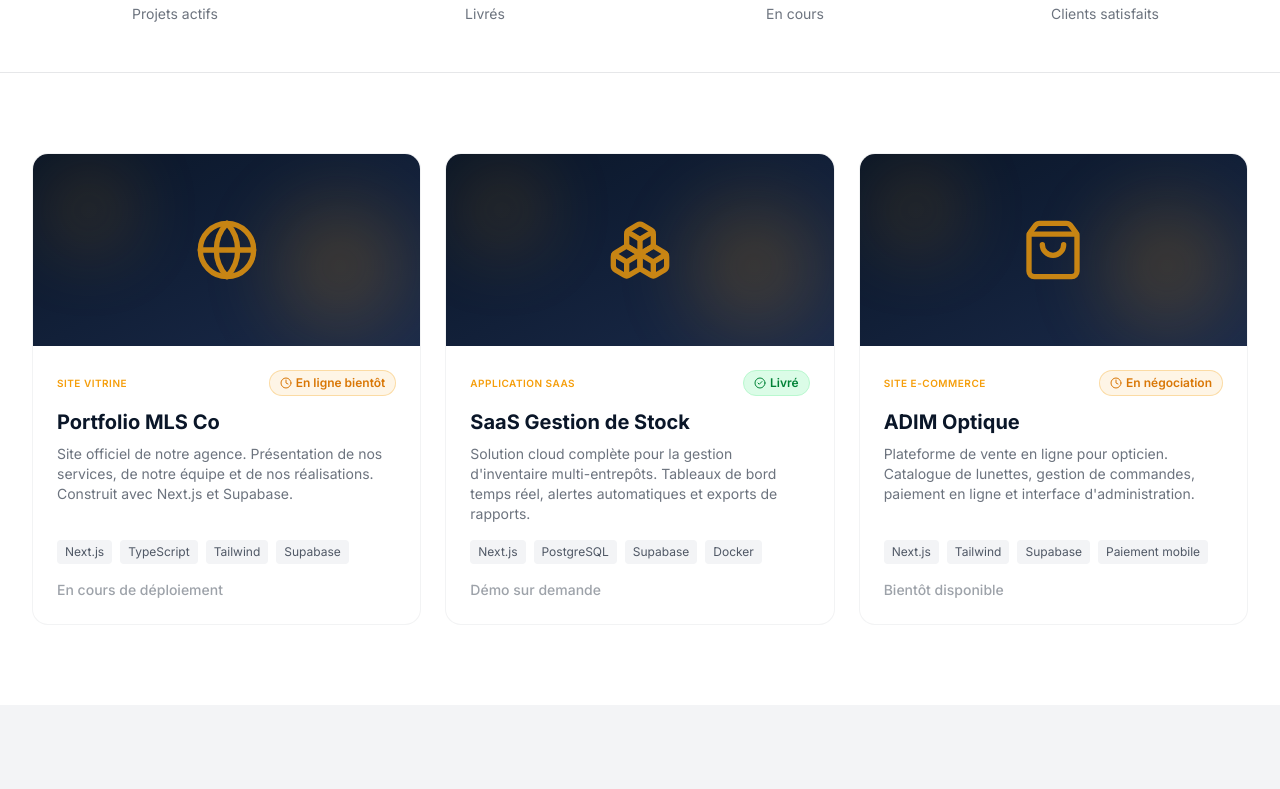
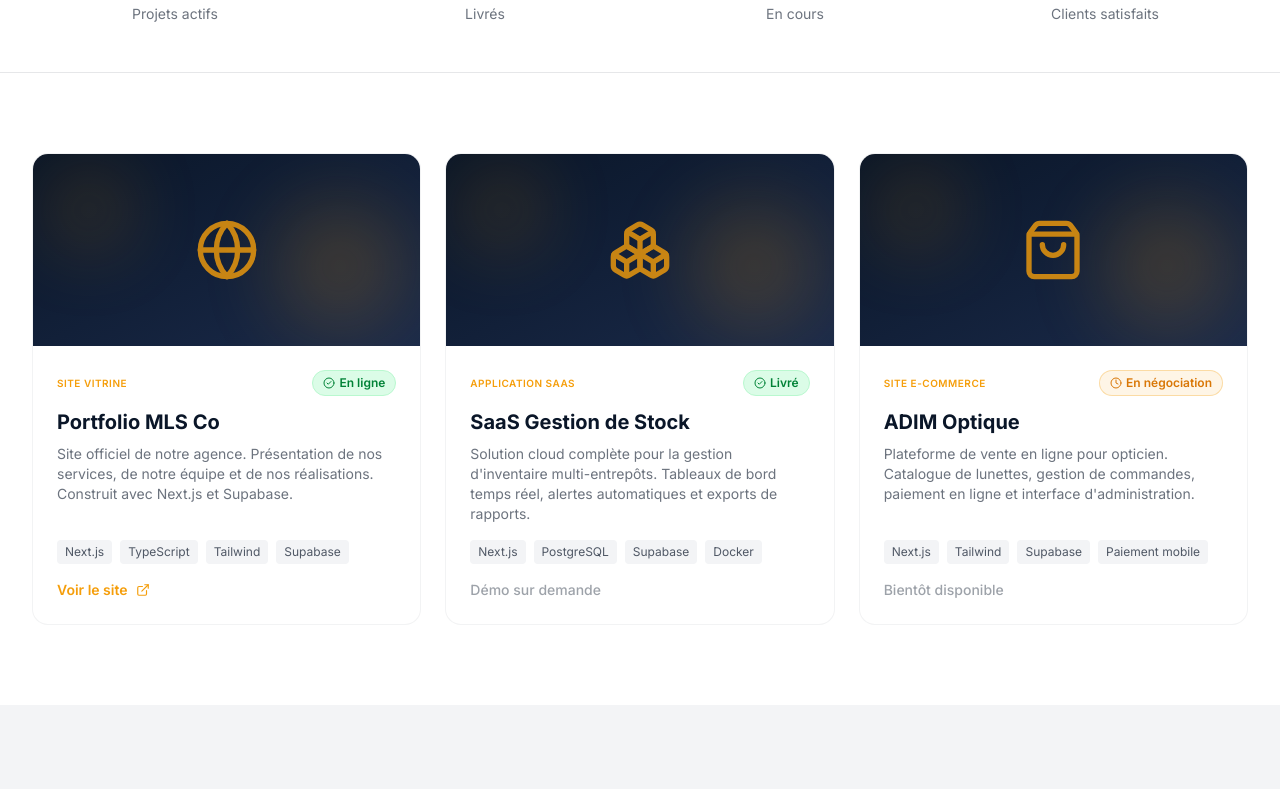
Before and after one commit to fengxiue14-sketch/mls-co-site, a Next.js app: page /realisations in a window 1280 px wide. Shown: the part 420-1209 px from the top of the page. Built offline with nearby package versions, Linux system fonts and the light colour scheme; a web font is replaced by a local one.

Commit message:
🔗 Portfolio en ligne — Lien Vercel ajouté

```diff
--- a/src/app/realisations/page.tsx
+++ b/src/app/realisations/page.tsx
@@ -14,14 +14,14 @@ export default function RealisationsPage() {
     {
       title: "Portfolio MLS Co",
       category: "Site Vitrine",
-      status: "En ligne bientôt",
-      statusColor: "gold",
+      status: "En ligne",
+      statusColor: "green",
       description:
         "Site officiel de notre agence. Présentation de nos services, de notre équipe et de nos réalisations. Construit avec Next.js et Supabase.",
       tech: ["Next.js", "TypeScript", "Tailwind", "Supabase"],
       icon: Globe,
-      url: null,
-      urlLabel: "En cours de déploiement",
+      url: "https://mls-co-site.vercel.app",
+      urlLabel: "Voir le site",
     },
     {
       title: "SaaS Gestion de Stock",
@@ -65,7 +65,6 @@ export default function RealisationsPage() {
 
     const icons: Record<string, typeof CheckCircle2> = {
       "En ligne": CheckCircle2,
-      "En ligne bientôt": Clock,
       Livré: CheckCircle2,
       "En négociation": Clock,
     };
```
